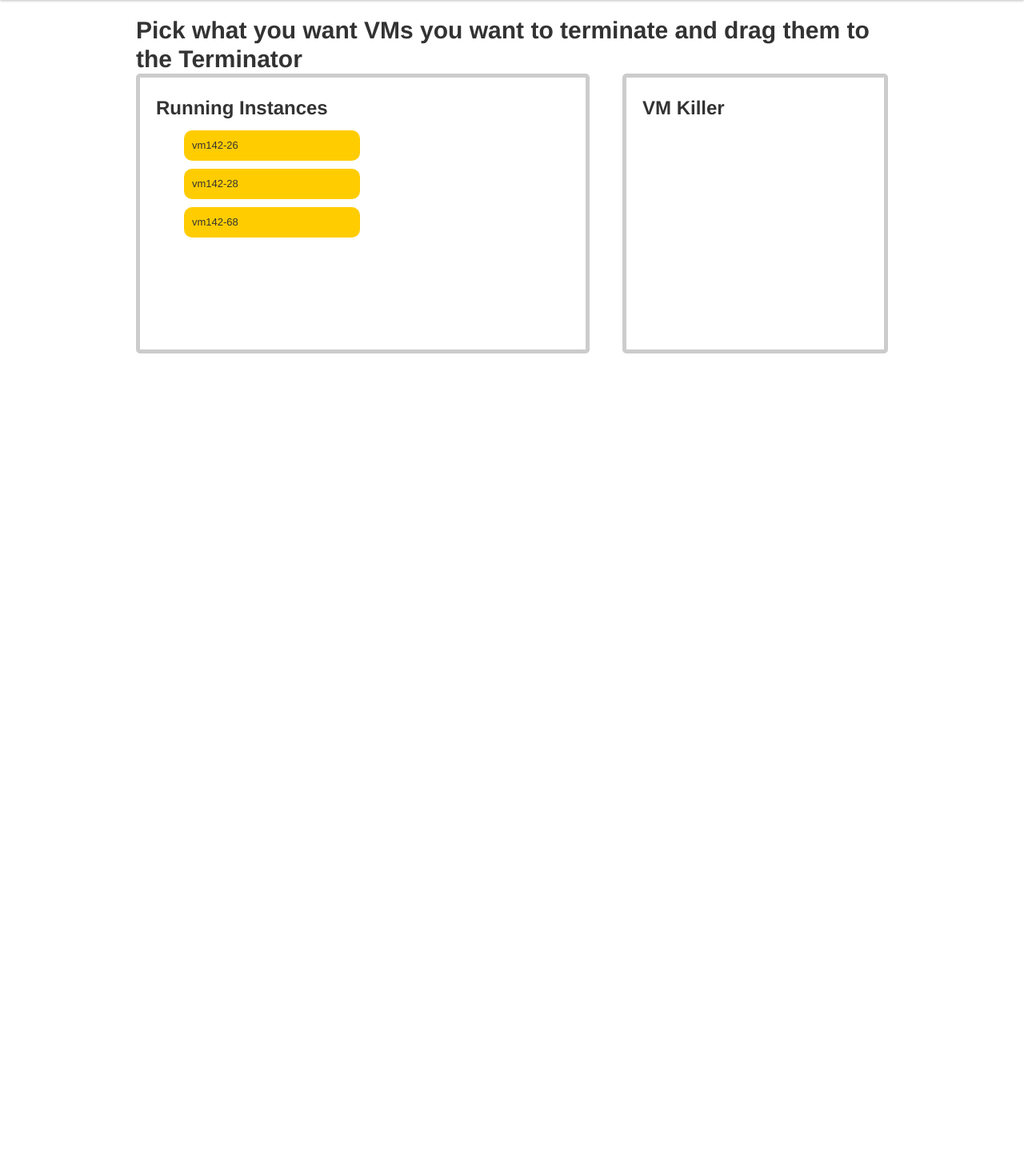
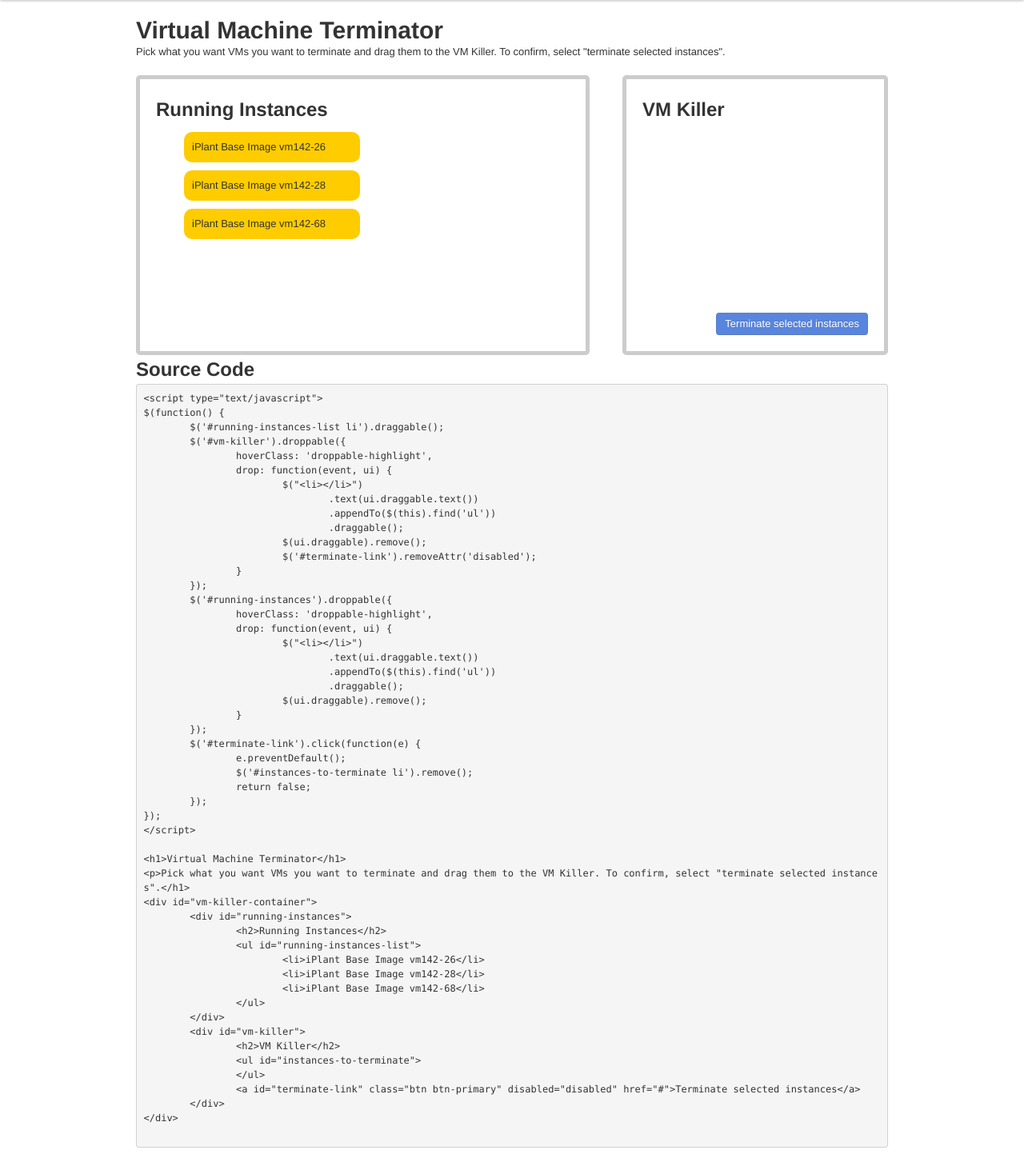
Before and after one commit to cjlarose/ui-demo, a PHP site: page /droppable.php in a window 1280 px wide. Shown: the part 40-1493 px from the top of the page at 80% size. Before the commit the page ends 482 px from the top, so only its background shows below. Run offline with PHP 8.4, Linux system fonts and the light colour scheme; some libraries are stand-ins or nearby versions.

Commit message:
Finished vm killer droppable

```diff
--- a/droppable.php
+++ b/droppable.php
@@ -2,20 +2,52 @@
 
 <script type="text/javascript">
 $(function() {
-	$('.draggable').draggable();
+	$('#running-instances-list li').draggable();
+	$('#vm-killer').droppable({
+		hoverClass: 'droppable-highlight',
+		drop: function(event, ui) {
+			$("<li></li>")
+				.text(ui.draggable.text())
+				.appendTo($(this).find('ul'))
+				.draggable();
+			$(ui.draggable).remove();
+			$('#terminate-link').removeAttr('disabled');
+		}
+	});
+	$('#running-instances').droppable({
+		hoverClass: 'droppable-highlight',
+		drop: function(event, ui) {
+			$("<li></li>")
+				.text(ui.draggable.text())
+				.appendTo($(this).find('ul'))
+				.draggable();
+			$(ui.draggable).remove();
+		}
+	});
+	$('#terminate-link').click(function(e) {
+		e.preventDefault();
+		$('#instances-to-terminate li').remove();
+		return false;
+	});
 });
 </script>
 
-<h1>Pick what you want VMs you want to terminate and drag them to the Terminator</h1>
+<h1>Virtual Machine Terminator</h1>
+<p>Pick what you want VMs you want to terminate and drag them to the VM Killer. To confirm, select "terminate selected instances".</h1>
 <div id="vm-killer-container">
 	<div id="running-instances">
 		<h2>Running Instances</h2>
 		<ul id="running-instances-list">
-			<li>vm142-26</li>
-			<li>vm142-28</li>
-			<li>vm142-68</li>
+			<li>iPlant Base Image vm142-26</li>
+			<li>iPlant Base Image vm142-28</li>
+			<li>iPlant Base Image vm142-68</li>
 		</ul>
 	</div>
-	<div id="vm-killer"><h2>VM Killer</h2></div>
+	<div id="vm-killer">
+		<h2>VM Killer</h2>
+		<ul id="instances-to-terminate">
+		</ul>
+		<a id="terminate-link" class="btn btn-primary" disabled="disabled" href="#">Terminate selected instances</a>
+	</div>
 </div>
 <?php include 'footer.php'; ?>
--- a/footer.php
+++ b/footer.php
@@ -1,4 +1,10 @@
-    </div> <!-- /container -->
+    <?php $source = ob_get_clean(); ?>
+<?php echo $source; ?>
+		<div id="source">
+			<h2>Source Code</h2>
+<pre class="prettyprint linenums"><?php echo htmlspecialchars($source); ?></pre>
+		</div>
+	</div> <!-- /container -->
 
   </body>
 </html>
--- a/header.php
+++ b/header.php
@@ -52,3 +52,4 @@ foreach ($links as $content => $location) {
     </div>
 
     <div class="container">
+	<?php ob_start(); ?>
--- a/style.css
+++ b/style.css
@@ -15,7 +15,7 @@
 }
 
 #vm-killer-container {
-
+	margin-top: 1.5em;
 }
 #vm-killer-container > div {
 	border: 5px solid #ccc;
@@ -30,8 +30,12 @@
 #vm-killer {
 	float: right;
 	width: 30%;
+	position: relative;
 }
-#running-instances-list li {
+.droppable-highlight {
+	background-color: #66ccff;
+}
+#running-instances-list li, #instances-to-terminate li {
 	list-style: none;
 	background: #ffcc00;
 	color: #333333;
@@ -39,4 +43,14 @@
 	border-radius: 10px;
 	width: 200px;
 	margin: 10px;
+	z-index: 1;
 }
+#instances-to-terminate li {
+	background: #c00;
+	color: #fff;
+}
+#vm-killer #terminate-link {
+	position: absolute;
+	bottom: 20px;
+	right: 20px;
+}
```
